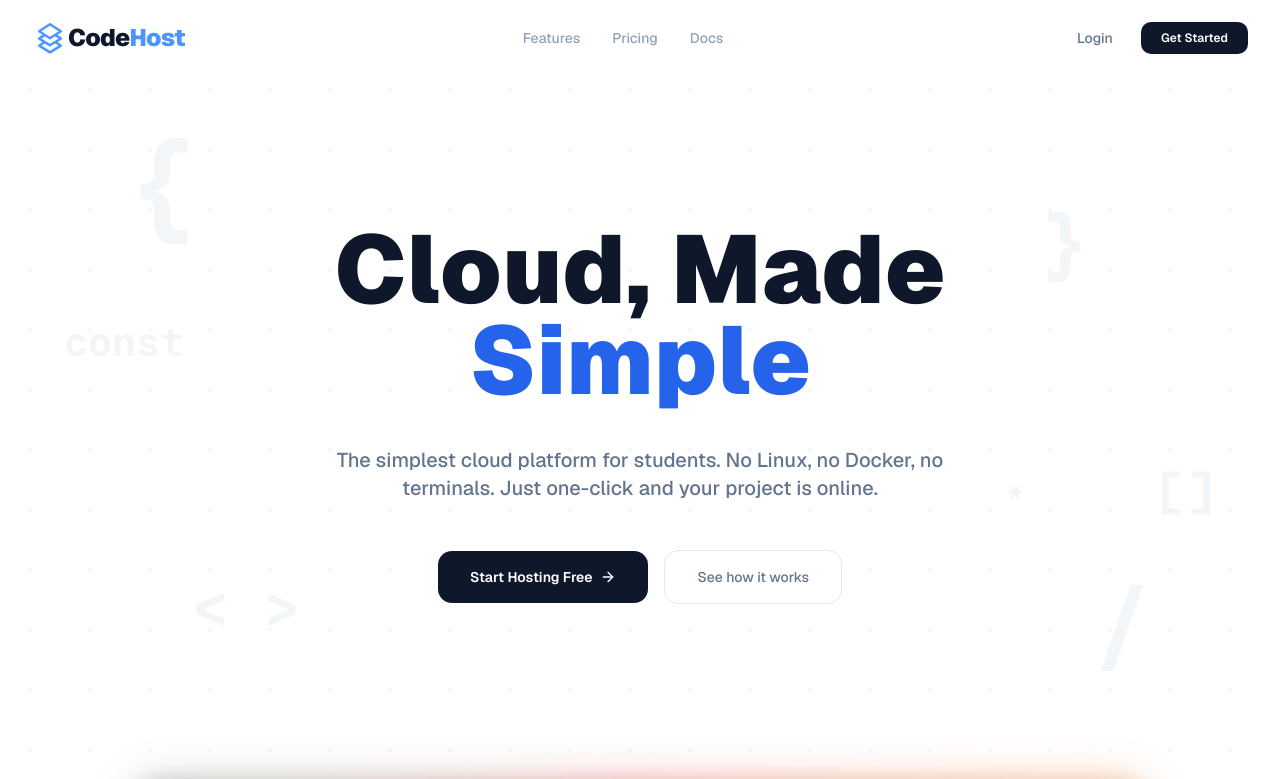
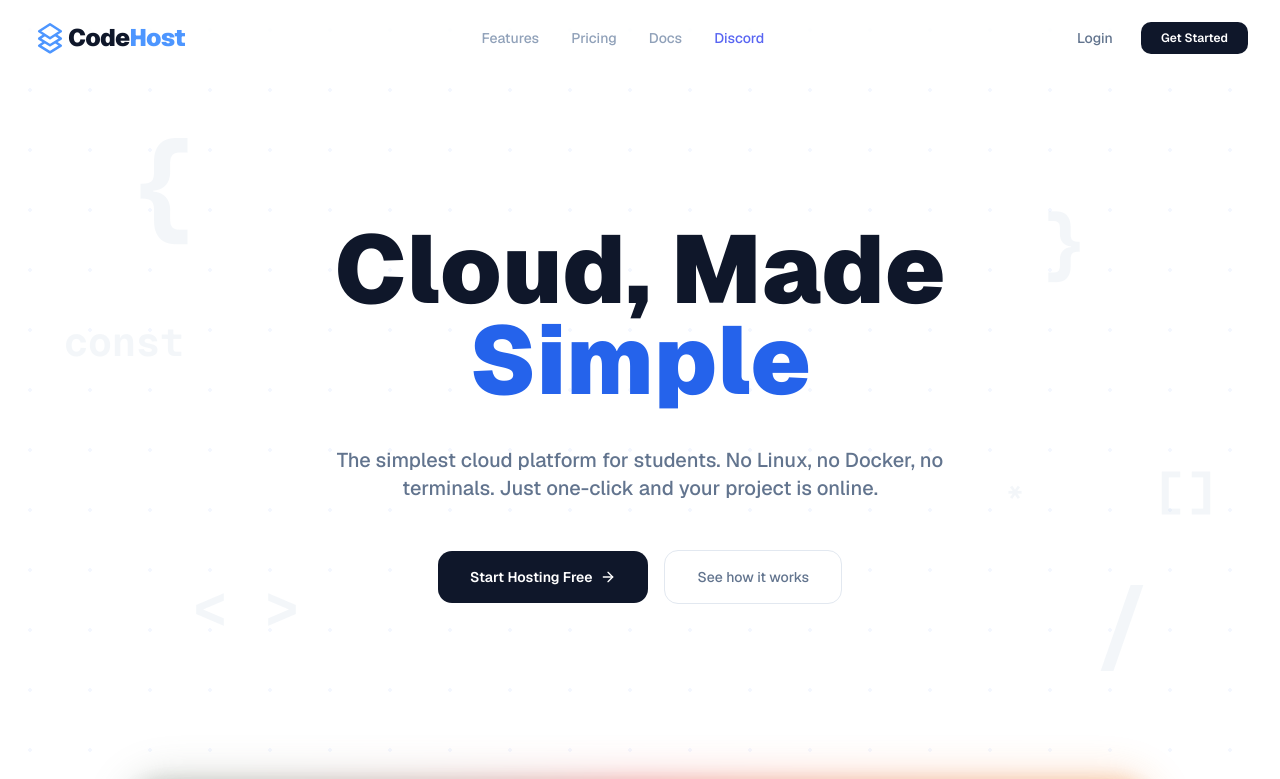
Before and after one commit to Arsh-Pathan/CodeHost, a Next.js app in the folder apps/web/: page / in a window 1280 px wide. Shown: the top 779 px of the page. Built offline with nearby package versions, Linux system fonts and the light colour scheme; no server answers.

Commit message:
chore: migrate domain to code-host.online and add discord links

```diff
--- a/apps/web/src/app/page.tsx
+++ b/apps/web/src/app/page.tsx
@@ -16,8 +16,8 @@ import {
   CheckCircle2,
   Github,
   Twitter,
-  Linkedin
-} from 'lucide-react';
+  Linkedin,
+  MessageSquare} from 'lucide-react';
 import { gsap } from 'gsap';
 import { ScrollTrigger } from 'gsap/ScrollTrigger';
 import { fetchApi } from '@/lib/api';
@@ -234,6 +234,7 @@ export default function Home() {
           <Link href="#features" className="text-sm font-medium text-slate-400 hover:text-slate-900 transition-colors">Features</Link>
           <Link href="#pricing" className="text-sm font-medium text-slate-400 hover:text-slate-900 transition-colors">Pricing</Link>
           <Link href="/docs" className="text-sm font-medium text-slate-400 hover:text-slate-900 transition-colors">Docs</Link>
+          <Link href="https://discord.gg/gsh2qpEXT4" target="_blank" className="text-sm font-medium text-[#5865F2] hover:text-[#4752C4] transition-colors">Discord</Link>
         </div>
         <div className="flex items-center space-x-3">
           <Link href="/login" className="text-sm font-medium text-slate-500 hover:text-slate-900 px-4 py-2 transition-colors">Login</Link>
@@ -567,6 +568,9 @@ export default function Home() {
             </div>
 
             <div className="flex items-center space-x-6">
+               <Link href="https://discord.gg/gsh2qpEXT4" target="_blank">
+                  <MessageSquare className="hover:text-[#5865F2] transition-colors cursor-pointer" />
+               </Link>
                <Twitter className="hover:text-blue-400 transition-colors cursor-pointer" />
                <Github className="hover:text-slate-900 transition-colors cursor-pointer" />
                <Linkedin className="hover:text-blue-700 transition-colors cursor-pointer" />
```
Also changed, not shown: 1 other file (tests, documents, lock files or other folders).
